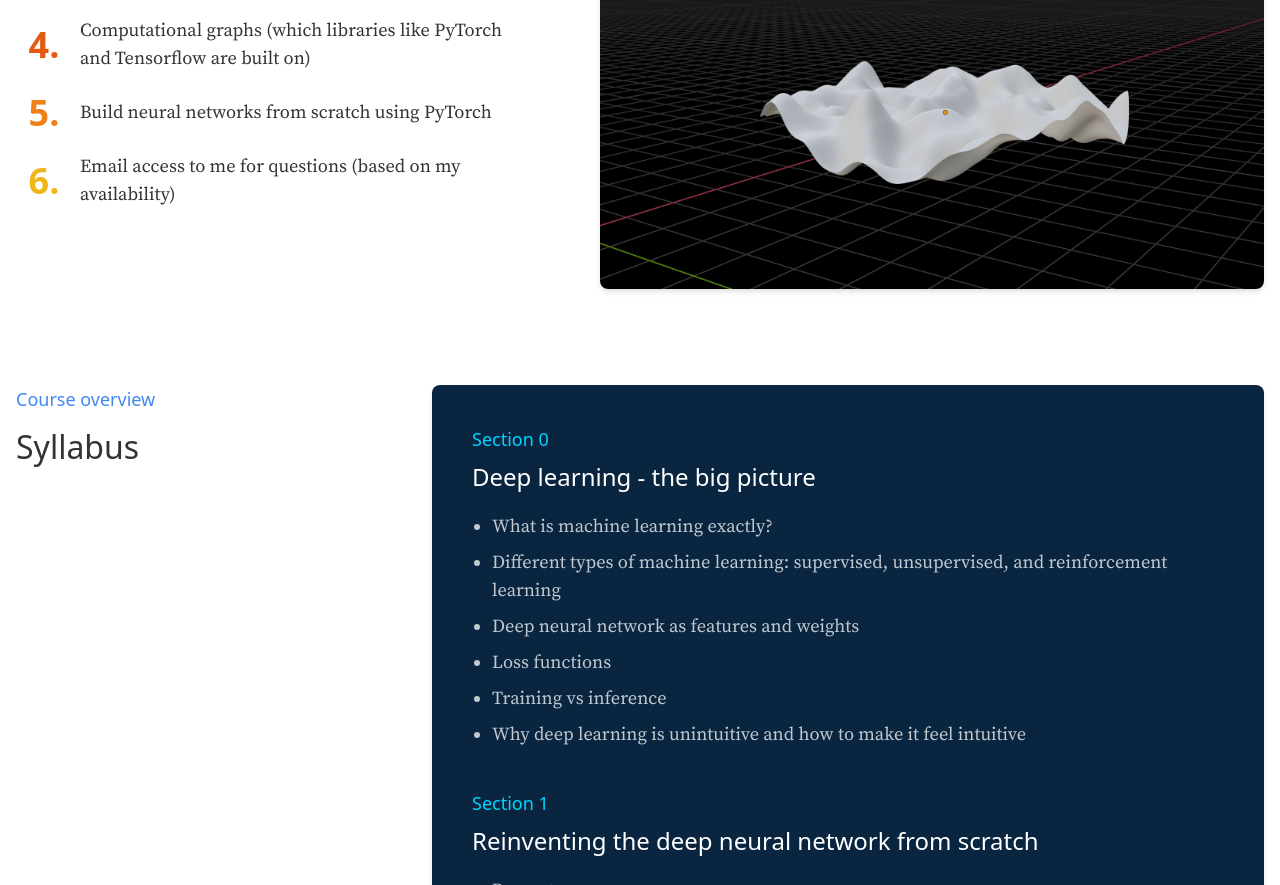
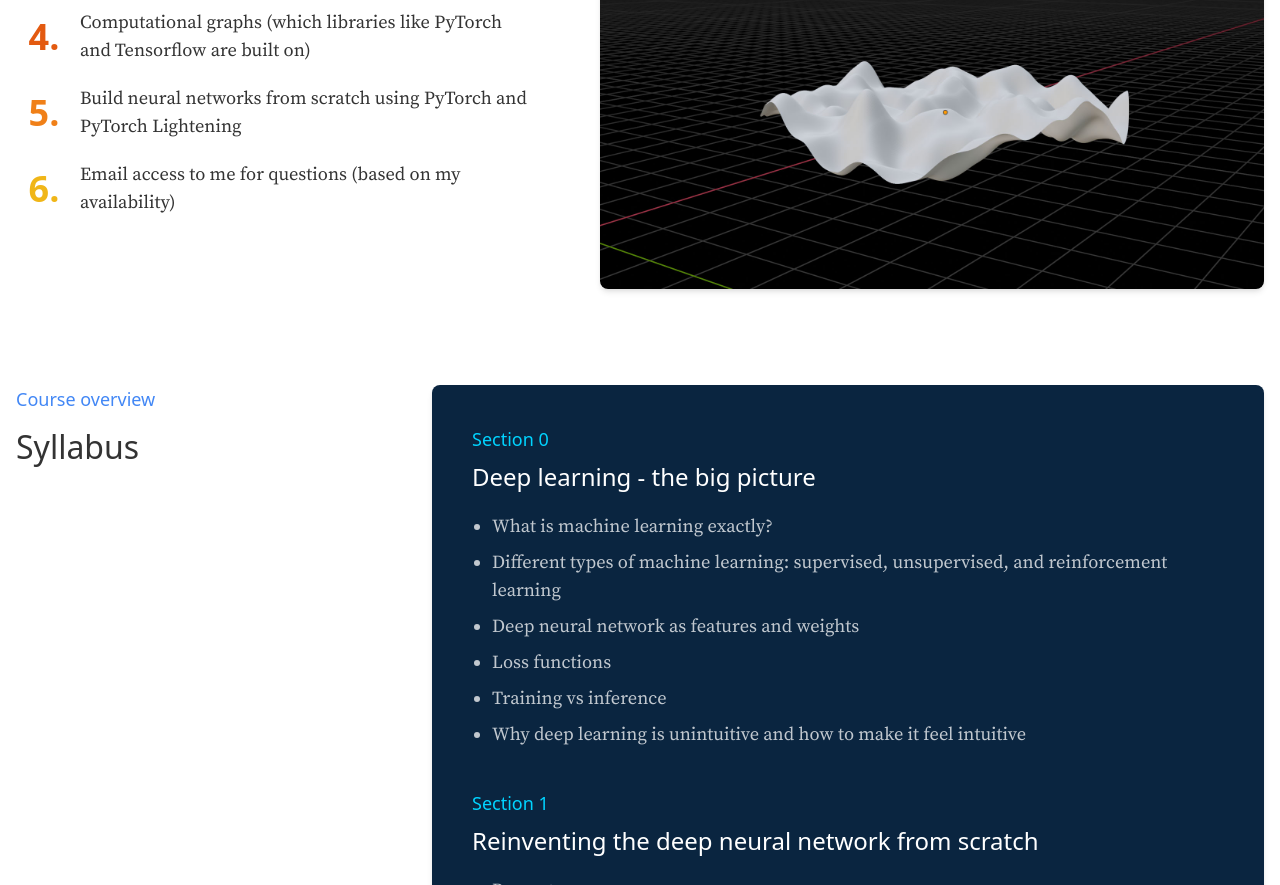
Before and after one commit to seunggs/DeepIntuitions, a Gatsby site: page / in a window 1280 px wide. Shown: the part 2504-3389 px from the top of the page. Built offline with nearby package versions, Linux system fonts and the light colour scheme; Gatsby itself is replaced by a stand-in of ours.

Commit message:
minor fix

```diff
--- a/src/pages/index.js
+++ b/src/pages/index.js
@@ -231,7 +231,7 @@ export default function Home() {
               </div>
               <div className="flex flex-row items-center mb-5">
                 <Number className="tangerine">5.</Number>
-                <p>Build neural networks from scratch using PyTorch</p>
+                <p>Build neural networks from scratch using PyTorch and PyTorch Lightening</p>
               </div>
               <div className="flex flex-row items-center mb-5">
                 <Number className="yellow">6.</Number>
```
